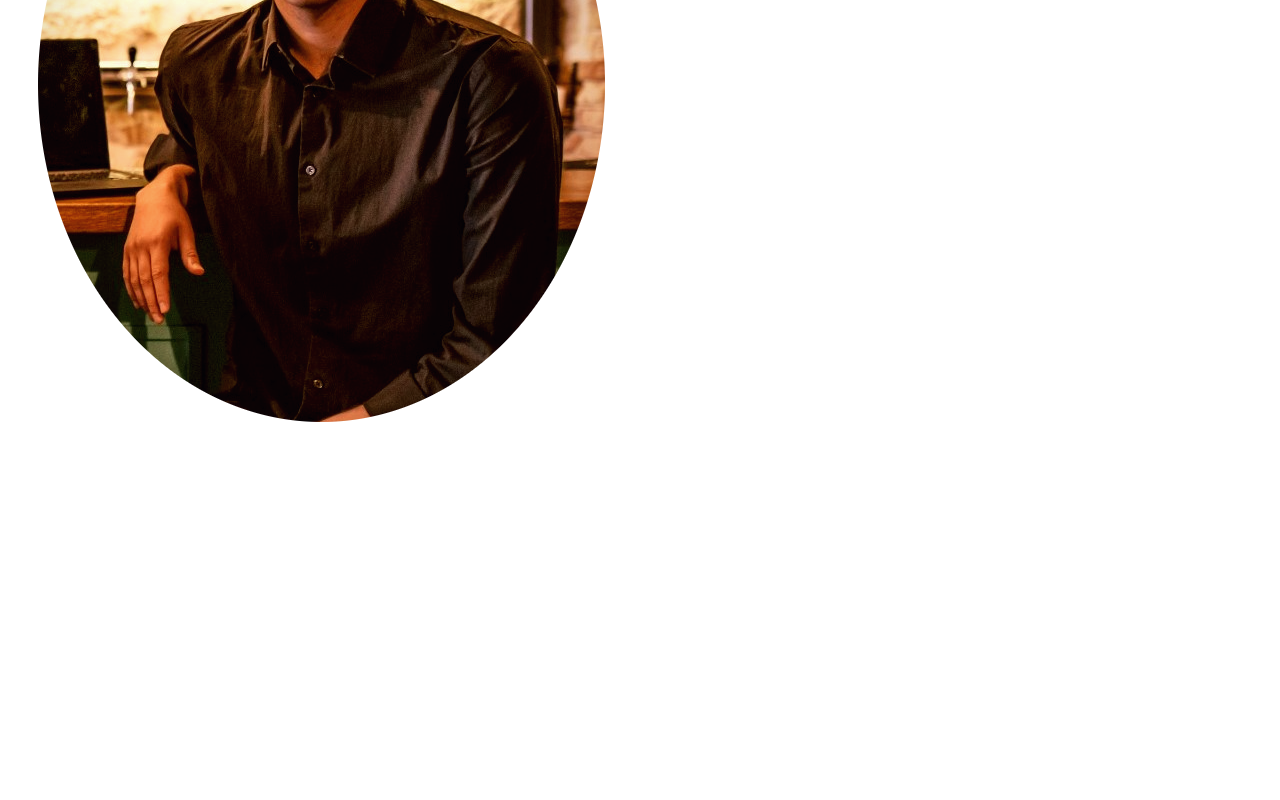
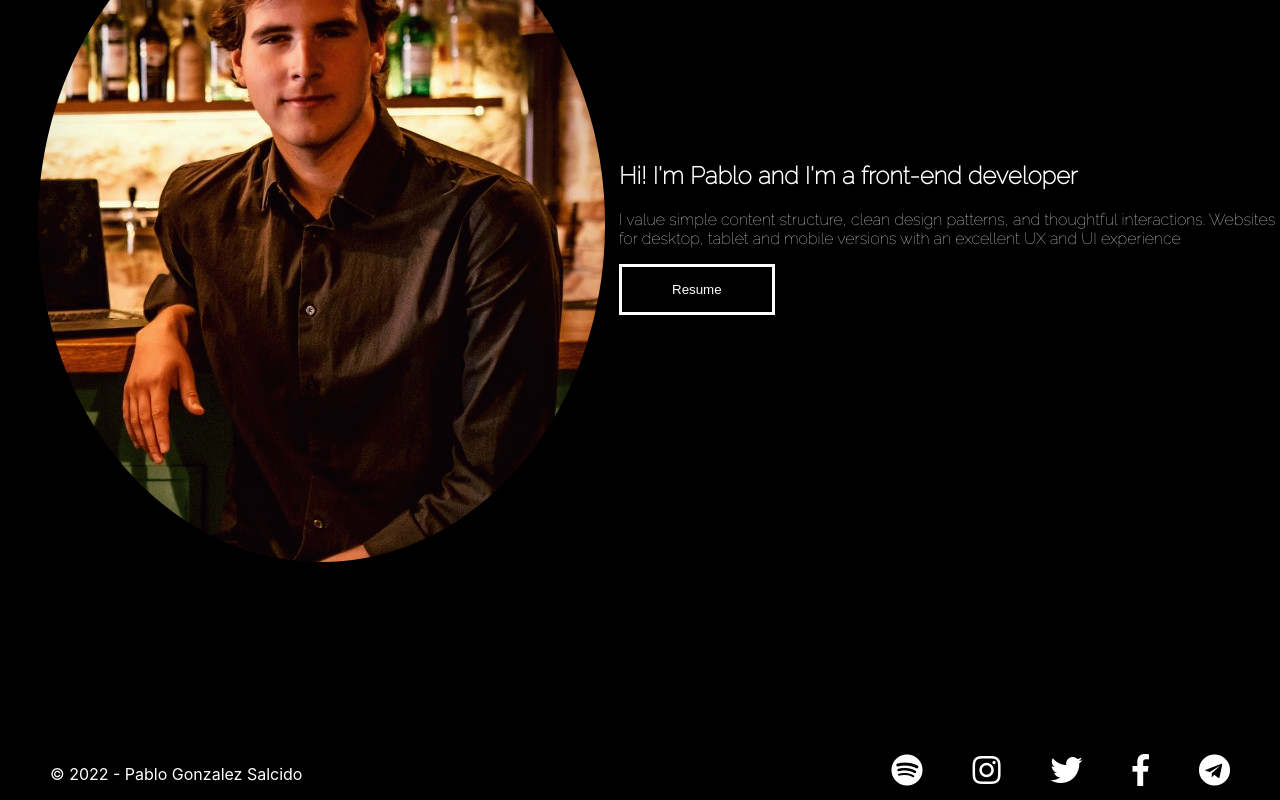
Before and after one commit to pablo-gzz-sal/portfolio, a React (Create React App) app: page / in a window 1280 px wide. Shown: the part 1336-2136 px from the top of the page. Before the commit the page ends 1805 px from the top, so only its background shows below. Built offline with nearby package versions, Linux system fonts and the light colour scheme.

Commit message:
footer creation

```diff
--- a/src/App.js
+++ b/src/App.js
@@ -2,6 +2,7 @@ import React, { useState } from "react";
 import "./App.css";
 import Header from "./components/header/Header";
 import Profile  from "./components/profile/Profile";
+import Footer from "./components/footer/Footer"
 
 function App() {
   const [darkMode, setDarkMode] = useState(false);
@@ -15,6 +16,7 @@ function App() {
         setLanguage={setLanguage}
       />
       <Profile />
+      <Footer />
     </div>
   );
 }
--- a/src/components/footer/Footer.css
+++ b/src/components/footer/Footer.css
@@ -0,0 +1,22 @@
+.footer {
+    display: flex;
+    justify-content: space-between;
+    background-color: black;
+}
+
+.footer p {
+    margin-left: 50px;
+    color: white;
+}
+
+.socialMedia a {
+    text-decoration: none;
+    color: white;
+    width: 40px;
+    margin-right: 50px;
+
+}
+
+.socialMedia a i {
+    padding-top: 6px;
+}
--- a/src/components/footer/Footer.js
+++ b/src/components/footer/Footer.js
@@ -0,0 +1,41 @@
+import React from "react";
+import "./Footer.css";
+
+function Footer() {
+  return (
+    <footer className="footer">
+      <p>© 2022 - Pablo Gonzalez Salcido</p>
+      <div class="socialMedia">
+        <a
+          href="https://open.spotify.com/show/0Giuw6eNbTzP9CDZODDrA2"
+          target="_blank"
+        >
+          <i class="fab fa-spotify fa-2x"></i>
+        </a>
+        <a
+          href="https://www.instagram.com/front.endevelopment/"
+          target="_blank"
+        >
+          <i class="fab fa-instagram fa-2x"></i>
+        </a>
+        <a href="https://twitter.com/trabajofrontend" target="_blank">
+          <i class="fab fa-twitter fa-2x"></i>
+        </a>
+        <a
+          href="https://www.facebook.com/Front-End-576361916163262"
+          target="_blank"
+        >
+          <i class="fab fa-facebook-f fa-2x"></i>
+        </a>
+        <a
+          href="https://telegramchannels.me/channels/fedevelopment"
+          target="_blank"
+        >
+          <i class="fab fa-telegram fa-2x"></i>
+        </a>
+      </div>
+    </footer>
+  );
+}
+
+export default Footer;
--- a/src/components/profile/Profile.css
+++ b/src/components/profile/Profile.css
@@ -2,4 +2,29 @@
     display: flex;
     flex-direction: row;
     justify-content: space-evenly;
+    width: 100%;
+    height: 65em;
+    background-color: black;
+    align-items: center;
 }
+
+.aboutInfo {
+    color: white;
+    font-family: 'Raleway', sans-serif;
+}
+
+.buttonAbout {
+    color: white;
+    background-color: transparent;
+    cursor: pointer;
+    border: solid white 3px;
+    padding-top: 15px;
+    padding-bottom: 15px;
+    padding-left: 50px;
+    padding-right: 50px;
+}
+
+.buttonAbout:hover {
+    color: black;
+    background-color: white;
+}
```
Also changed, not shown: src/components/skills/Skills.js (+10 -0 lines).
